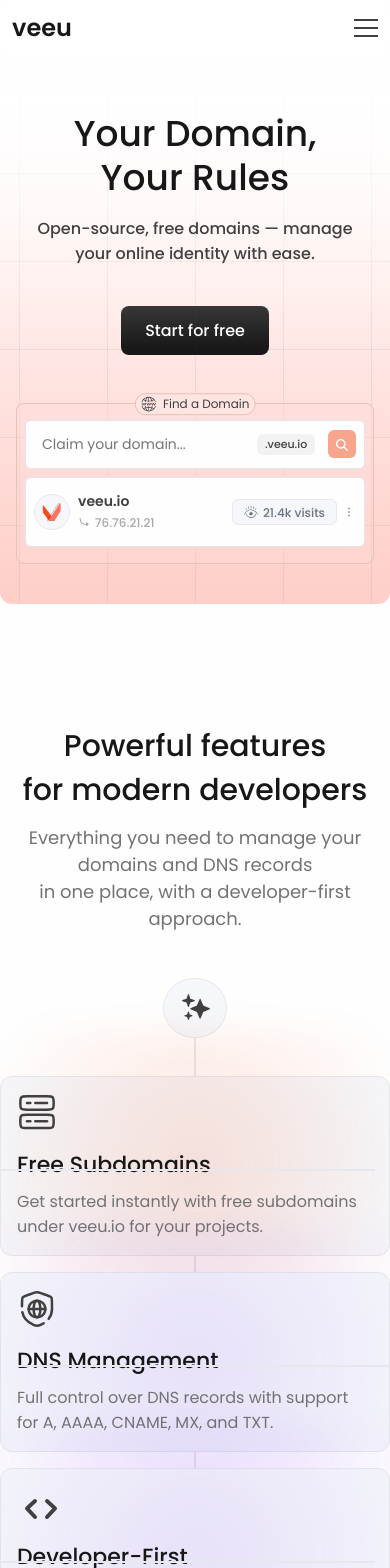
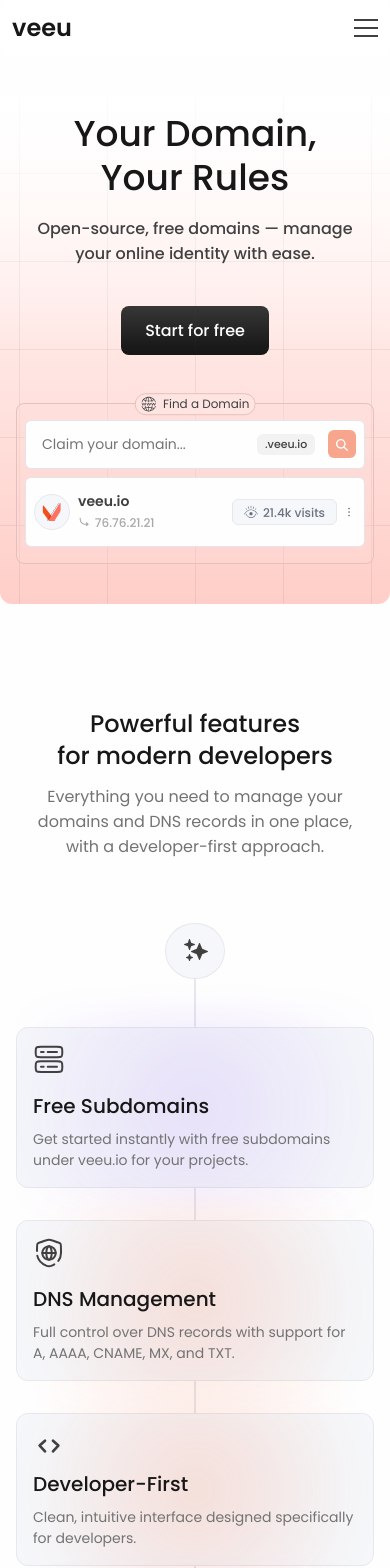
Before and after one commit to skygig/veeu.io, a Next.js app in the folder apps/web/: page / in a window 390 px wide. Shown: the top 1568 px of the page. Built offline with nearby package versions, Linux system fonts and the light colour scheme.

Commit message:
features: make responsive

```diff
--- a/apps/web/src/components/Features.tsx
+++ b/apps/web/src/components/Features.tsx
@@ -17,10 +17,10 @@
           <h2>for modern developers</h2>
         </div>
 
-        <div>
-          <p>Everything you need to manage your domains and DNS records</p>
-          <p>in one place, with a developer-first approach.</p>
-        </div>
+        <p>
+          Everything you need to manage your domains and DNS records in one
+          place, with a developer-first approach.
+        </p>
       </div>
 
       <div className={styles.features}>
--- a/apps/web/src/styles/features.module.scss
+++ b/apps/web/src/styles/features.module.scss
@@ -3,33 +3,52 @@
   display: flex;
   flex-direction: column;
   align-items: center;
-  gap: 6rem;
-  margin: 5rem 0 4rem;
+  gap: 4rem;
+  margin-bottom: 4rem;
+  padding: 8rem 1rem 0;
+
+  @media (max-width: 768px) {
+    padding-top: 4rem;
+    margin-bottom: 2rem;
+  }
 }
 
 .title {
   text-align: center;
+  max-width: 90%;
 
   h2 {
     font-size: 30px;
     font-weight: 500;
     line-height: 44px;
+
+    @media (max-width: 768px) {
+      font-size: 26px;
+      line-height: 36px;
+    }
+
+    @media (max-width: 428px) {
+      font-size: 24px;
+      line-height: 32px;
+    }
   }
 
   p {
     color: var(--gray);
     font-size: 18px;
-  }
+    margin-top: 0.75rem;
+    max-width: 560px;
 
-  div:last-child {
-    margin-top: 0.75rem;
+    @media (max-width: 768px) {
+      font-size: 16px;
+    }
   }
 }
 
 .divider {
   height: 860px;
   position: absolute;
-  top: -50px;
+  top: 0px;
 
   .image {
     background-color: #f5f7fa;
@@ -39,6 +58,11 @@
 
     img {
       margin: 0 -2px -6px 0;
+
+      @media (max-width: 768px) {
+        width: 24px;
+        height: 24px;
+      }
     }
   }
 
@@ -59,7 +83,13 @@
   width: 100%;
   max-width: 880px;
   gap: 1rem;
-  padding-top: 3rem;
+  padding-top: 7rem;
+  overflow: hidden;
+
+  @media (max-width: 1024px) {
+    padding-top: 6.5rem;
+    gap: 2rem;
+  }
 }
 
 .feature {
@@ -89,10 +119,14 @@
 
     filter: blur(14px);
     pointer-events: none;
+
+    @media (max-width: 768px) {
+      inset: -20px;
+    }
   }
 
-  &:nth-child(3)::after,
-  &:nth-child(4)::after {
+  &:nth-child(2)::after,
+  &:nth-child(5)::after {
     background: radial-gradient(
       circle at center,
       rgba(112, 30, 243, 0.1),
@@ -107,7 +141,11 @@
     width: 106%;
     border: 1px solid #e7e8ed;
     position: absolute;
-    top: -104px;
+    top: -118px;
+
+    @media (max-width: 1024px) {
+      display: none;
+    }
   }
 
   &:nth-child(3)::before,
@@ -120,20 +158,40 @@
     bottom: -104px;
     width: 106.5%;
     border: 1px solid #e7e8ed;
+
+    @media (max-width: 1024px) {
+      display: none;
+    }
   }
 
   h2 {
     font-size: 22px;
     font-weight: 500;
     margin-bottom: 0.5rem;
+
+    @media (max-width: 768px) {
+      font-size: 20px;
+    }
   }
 
   p {
     color: var(--gray);
+    font-size: 16px;
+    line-height: 1.5;
+
+    @media (max-width: 768px) {
+      font-size: 14px;
+    }
   }
 
   img {
     margin-bottom: 0.5rem;
+    height: auto;
+    max-width: 100%;
+
+    @media (max-width: 768px) {
+      width: 32px;
+    }
   }
 
   &:nth-child(4) img {
```
